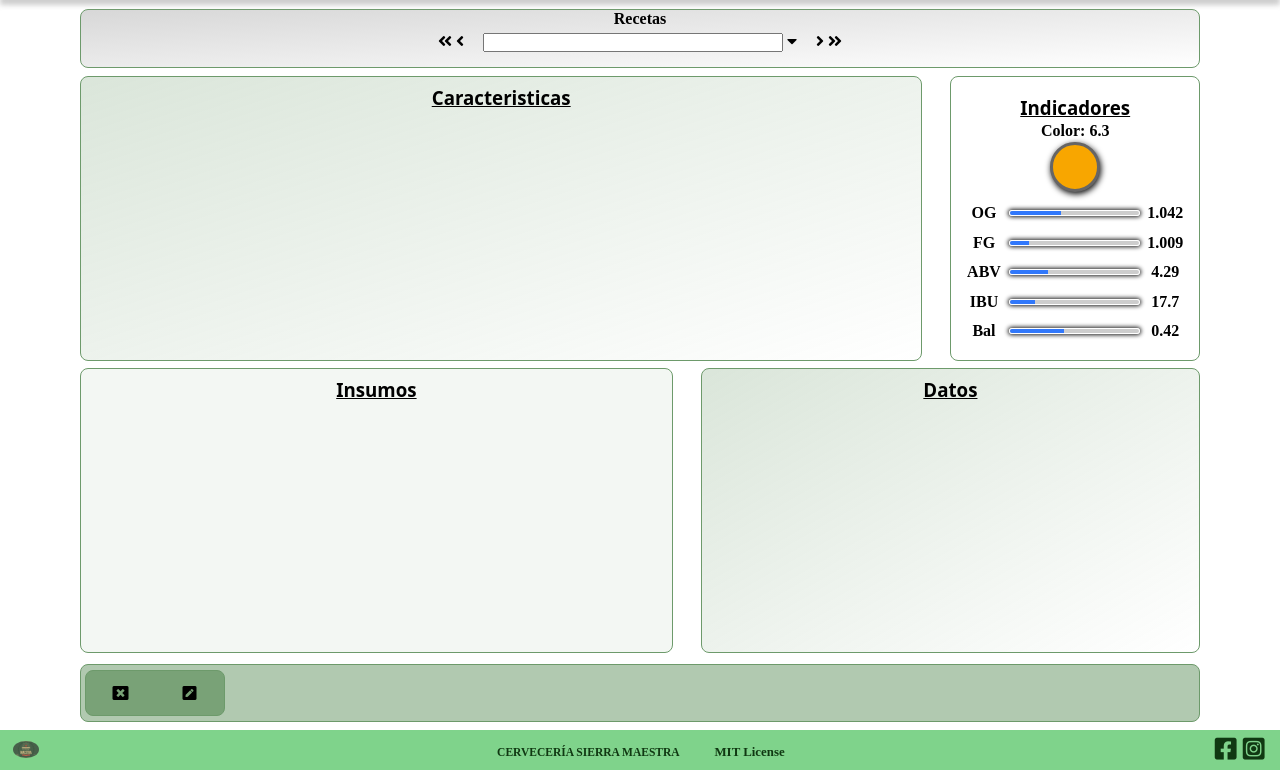
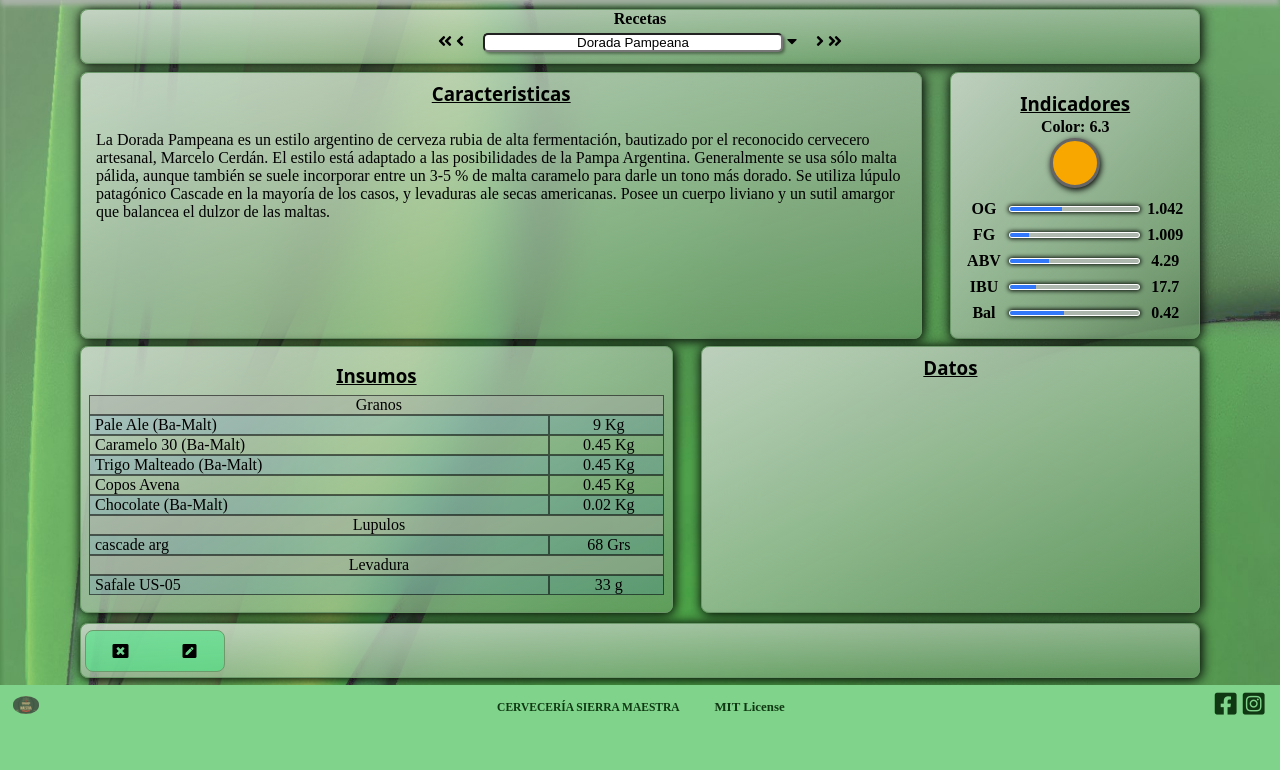
Before and after one commit to FamiliaProgramando/stock, a Flask app: page /nueva-coccion in a window 1280 px wide. Shown: the part 75-845 px from the top of the page. After the commit the page ends 790 px from the top, so only its background shows below. Run offline with Flask 2, Linux system fonts and the light colour scheme; parts of the project's set-up code (start-up, migrations or seed data) failed here and were passed over.

Commit message:
UPDATE: caracteristicas y consumo de nuevacocion

```diff
--- a/stock/static/css/styleCoccion.css
+++ b/stock/static/css/styleCoccion.css
@@ -5,6 +5,11 @@
   background-color: white;
   grid-template-columns: 47.5% 20% minmax(20%, 200px);
   grid-template-rows: 10% 40% 40% 10%;
+  height: 1px;
+  background-image: url("../img/fondo1.jpg");
+  background-repeat: no-repeat;
+  background-size: 200vh;
+  backdrop-filter: blur(5px);
  }
 
 #navRecetas {
@@ -13,9 +18,11 @@
   margin-top: 5px;
   grid-column: 1/4;
   border-radius: 8px;
-  background-image: linear-gradient(to bottom right, #b3b3b385, #6d9a6b00);
+  background-image: linear-gradient(to bottom right, #d4dcd4d1, #6d9a6b87);
   border: solid 1px #6d9a6b;
   text-align: center;
+  box-shadow: 1px 1px 12px 1px rgb(0 0 0);
+  backdrop-filter: blur(25px);
 }
 
 
@@ -26,6 +33,9 @@
 
 #input {
   width: 300px;
+  text-align: center;
+  border-radius: 5px;
+  box-shadow: 2px 2px 3px 0px #00000063;
 }
 
 #selector {
@@ -44,13 +54,22 @@
   display: inline-block;
   grid-column: 1/3;
   border-radius: 8px;
-  background-image: linear-gradient(to bottom right, #6d9a6b40, #6d9a6b00);
+  background-image: linear-gradient(to bottom right, #d4dcd4d1, #6d9a6b87);
   border: solid 1px #6d9a6b;
   text-align: center;
+  box-shadow: 1px 1px 12px 1px rgb(0 0 0);
+  backdrop-filter: blur(25px);
 }
 
+#caracteristicas p {
+  padding: 15px;
+  margin-top: 10px;
+  text-align: left;
+}
+
+
 #indicadores {
-  background-color: #6d9a6b00;
+  background-image: linear-gradient(to bottom right, #d4dcd4d1, #6d9a6b87);
   width: 97.5%;
   height: 97.5%;
   display: grid;
@@ -62,6 +81,8 @@
   text-align: center;
   padding: 10px;
   grid-gap: 2px 2px;
+  box-shadow: 1px 1px 12px 1px rgb(0 0 0);
+  backdrop-filter: blur(25px);
 }
 
 #indicadores h3 {
@@ -73,6 +94,20 @@
   grid-column: 1/4;
 }
 
+
+#circuloColor {
+  grid-column: 1/4;
+  width: 50PX;
+  height: 50PX;
+  justify-self: center;
+  border-radius: 100%;
+  background-color: #F8A600;
+  border: solid rgb(102, 101, 101);
+  box-shadow: 1px 2px 6px 0px rgb(0 0 0);
+  margin-bottom: 10px;
+}
+
+/* Barras de progreso */
 
 .barra {
   background-color: rgba(189, 189, 189, 0.75);
@@ -88,6 +123,9 @@
   height: 6px;
   float: left;
   background: #3178fb;
+  transform-origin: left;
+  transform: scaleX(0);
+  animation: animate 1s cubic-bezier(1,0,0.5,1) forwards;
 }
 
 #og {
@@ -111,39 +149,69 @@
   width: 42%;
 }
 
-#balanceBar {
-
-}
 
 #indicadores li {
   list-style-type: none;
   margin-top: 6px;
+
+}
+
+@keyframes animate {
+  100%{
+    transform: scaleX(1);
+  }
 }
 
 .valorIndicador {
   display: contents;
 }
 
-#circuloColor {
-  grid-column: 1/4;
-  width: 50PX;
-  height: 50PX;
-  justify-self: center;
-  border-radius: 100%;
-  background-color: #F8A600;
-  border: solid rgb(102, 101, 101);
-  box-shadow: 1px 2px 6px 0px rgb(0 0 0);
-  margin-bottom: 10px;
-}
-
 #insumos {
-  background-color: #6d9a6b14;
+  background-image: linear-gradient(to bottom right, #d4dcd4d1, #6d9a6b87);
   width: 97.5%;
   height: 97.5%;
   border-radius: 8px;
   border: solid 1px #6d9a6b;
   text-align: center;
+  display: grid;
+  grid-template-columns: 80% 20%;
+  grid-template-rows: 40px 1fr 1fr 1fr 1fr 1fr 1fr 1fr 1fr 1fr 1fr 1fr 1fr 1fr 1fr;
+  padding: 8px;
+  box-shadow: 1px 1px 12px 1px rgb(0 0 0);
+  backdrop-filter: blur(25px);
 }
+
+#granos {
+  grid-column: 1/3;
+  text-align-last: center;
+  background-color: #a9a9a96b;
+}
+
+#lupulo {
+  grid-column: 1/3;
+  text-align-last: center;
+  background-color: #a9a9a96b;
+}
+
+#levadura {
+  grid-column: 1/3;
+  text-align-last: center;
+  background-color: #a9a9a96b;
+}
+
+.cantidad {
+  text-align-last: center;
+}
+
+.colorGrid {
+  background-color: #3178fb1c;
+}
+
+#insumos div {
+  text-align: left;
+  border: 1px solid #0000008c;
+  padding-left: 5px;
+ }
 
 #datos {
   width: 97.5%;
@@ -152,30 +220,35 @@
   justify-self: right;
   border-radius: 8px;
   border: solid 1px #6d9a6b;
-  background-image: linear-gradient(to bottom right, #6d9a6b40, #6d9a6b00);
+  background-image: linear-gradient(to bottom right, #d4dcd4d1, #6d9a6b87);
   text-align: center;
+  box-shadow: 1px 1px 12px 1px rgb(0 0 0);
+  backdrop-filter: blur(25px);
 }
 
 h3 {
   margin-top: 8px;
   font-family: system-ui;
   text-decoration: underline;
+  grid-column: 1/3;
 }
 
 
 #navEdit {
-  background-color: #6d9a6b87;
+  background-image: linear-gradient(to bottom right, #d4dcd4d1, #6d9a6b87);
   width: 100%;
   height: 80%;
   grid-column: 1/4;
   border-radius: 8px;
   border: solid 1px #6d9a6b;
   display: flex;
+  box-shadow: 1px 1px 12px 1px rgb(0 0 0);
+  backdrop-filter: blur(25px);
 }
 
 
 #botnesEdit {
-  background-color: #6d9a6bd1;
+  background-color: #45e88694;
   width: 140px;
   height: 80%;
   margin: 4px;
@@ -191,8 +264,3 @@ h3 {
 #botonesEdit i {
   font-size: 220%;
 }
-
-
-
-
-/* Barras de progreso */
--- a/stock/templates/nuevaCoccion.html
+++ b/stock/templates/nuevaCoccion.html
@@ -14,7 +14,7 @@
       <i class="fas fa-angle-double-left"></i>
       <i class="fas fa-angle-left"></i>
       <div id="desplegable">
-        <input type="text" name="" id="input">
+        <input type="text" name="" id="input" value="Dorada Pampeana">
         <i class="fas fa-caret-down"></i>
         <ul>
           <h2></h2>
@@ -27,6 +27,18 @@
   </div>
   <div id="caracteristicas">
     <h3>Caracteristicas</h3>
+    <p>
+      La Dorada Pampeana es un estilo argentino de cerveza
+      rubia de alta fermentación, bautizado por el reconocido
+      cervecero artesanal, Marcelo Cerdán. El estilo está
+      adaptado a las posibilidades de la Pampa Argentina.
+      Generalmente se usa sólo malta pálida, aunque también
+      se suele incorporar entre un 3-5 % de malta caramelo
+      para darle un tono más dorado. Se utiliza lúpulo patagónico
+      Cascade en la mayoría de los casos, y levaduras ale secas
+      americanas. Posee un cuerpo liviano y un sutil amargor que
+      balancea el dulzor de las maltas.
+    </p>
   </div>
   <div id="indicadores">
     <h3 class="titulo">Indicadores</h3>
@@ -62,6 +74,24 @@
   </div>
   <div id="insumos">
     <h3>Insumos</h3>
+    <div id="granos">Granos</div>
+    <div class="colorGrid">Pale Ale (Ba-Malt)</div>
+    <div class="colorGrid cantidad">9 Kg</div>
+    <div>Caramelo 30 (Ba-Malt)</div>
+    <div class="cantidad">0.45 Kg</div>
+    <div class="colorGrid">Trigo Malteado (Ba-Malt)</div>
+    <div class="colorGrid cantidad">0.45 Kg</div>
+    <div>Copos Avena</div>
+    <div class="cantidad">0.45 Kg</div>
+    <div class="colorGrid">Chocolate (Ba-Malt)</div>
+    <div class="colorGrid cantidad">0.02 Kg</div>
+    <div id="lupulo">Lupulos</div>
+    <div class="colorGrid">cascade arg</div>
+    <div class="colorGrid cantidad">68 Grs</div>
+    <div id="levadura">Levadura</div>
+    <div class="colorGrid">Safale US-05</div>
+    <div class="colorGrid cantidad">33 g</div>
+
   </div>
   <div id="datos">
     <h3>Datos</h3>
```
Also changed, not shown: stock/static/img/fondo1.jpg (added).
